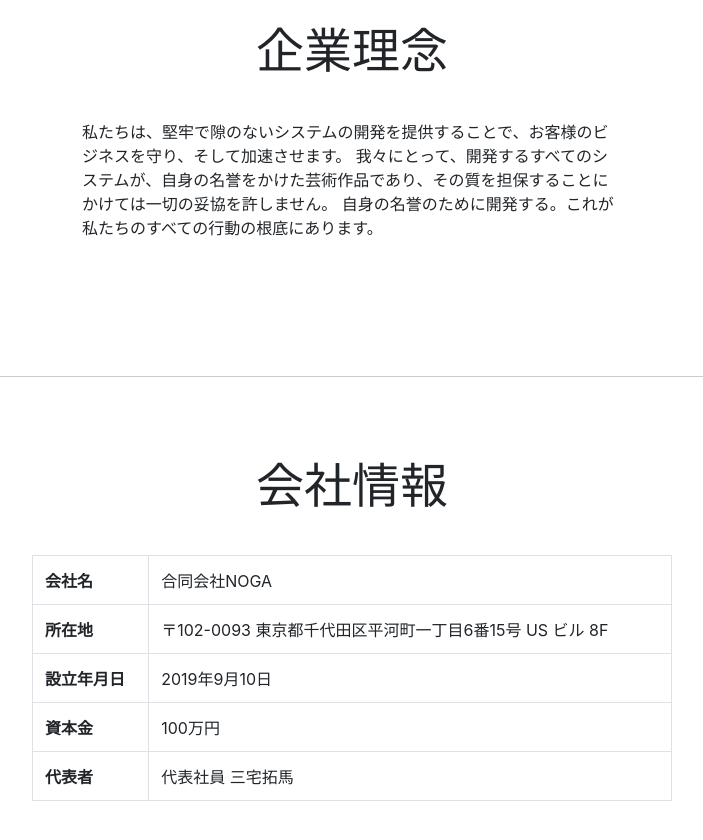
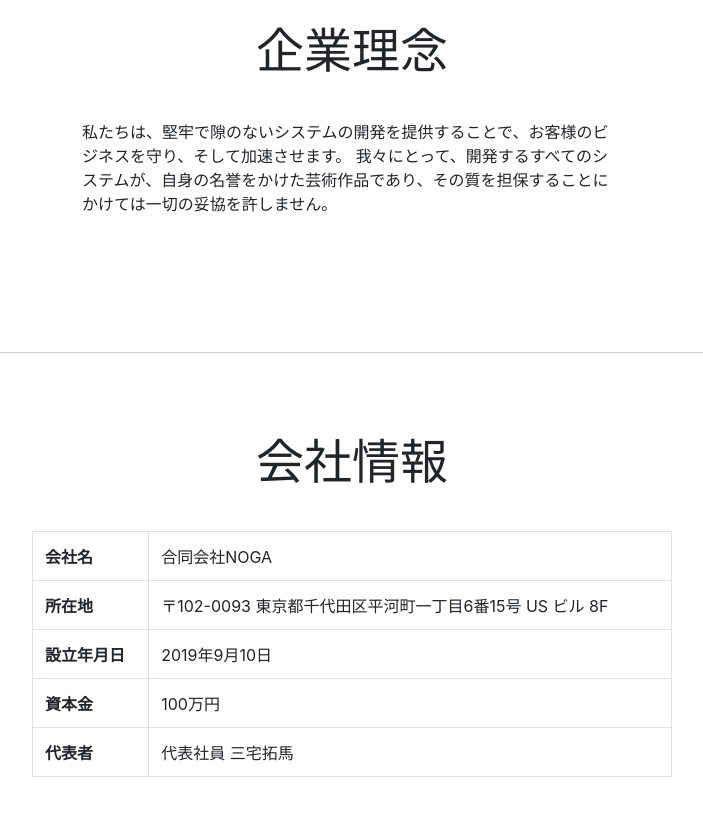
Before and after one commit to noga-llc/noga.llc, a plain HTML site: page index.html in a window 1280 px wide. Shown: the part 1340-2180 px from the top of the page, without its empty margins (288-991 px from the left). Drawn offline with nearby package versions, Linux system fonts and the light colour scheme.

Commit message:
Update policy

```diff
--- a/index.html
+++ b/index.html
@@ -101,7 +101,6 @@
           <p>
           私たちは、堅牢で隙のないシステムの開発を提供することで、お客様のビジネスを守り、そして加速させます。
           我々にとって、開発するすべてのシステムが、自身の名誉をかけた芸術作品であり、その質を担保することにかけては一切の妥協を許しません。
-          自身の名誉のために開発する。これが私たちのすべての行動の根底にあります。
           </p>
         </div>
       </div>
```
